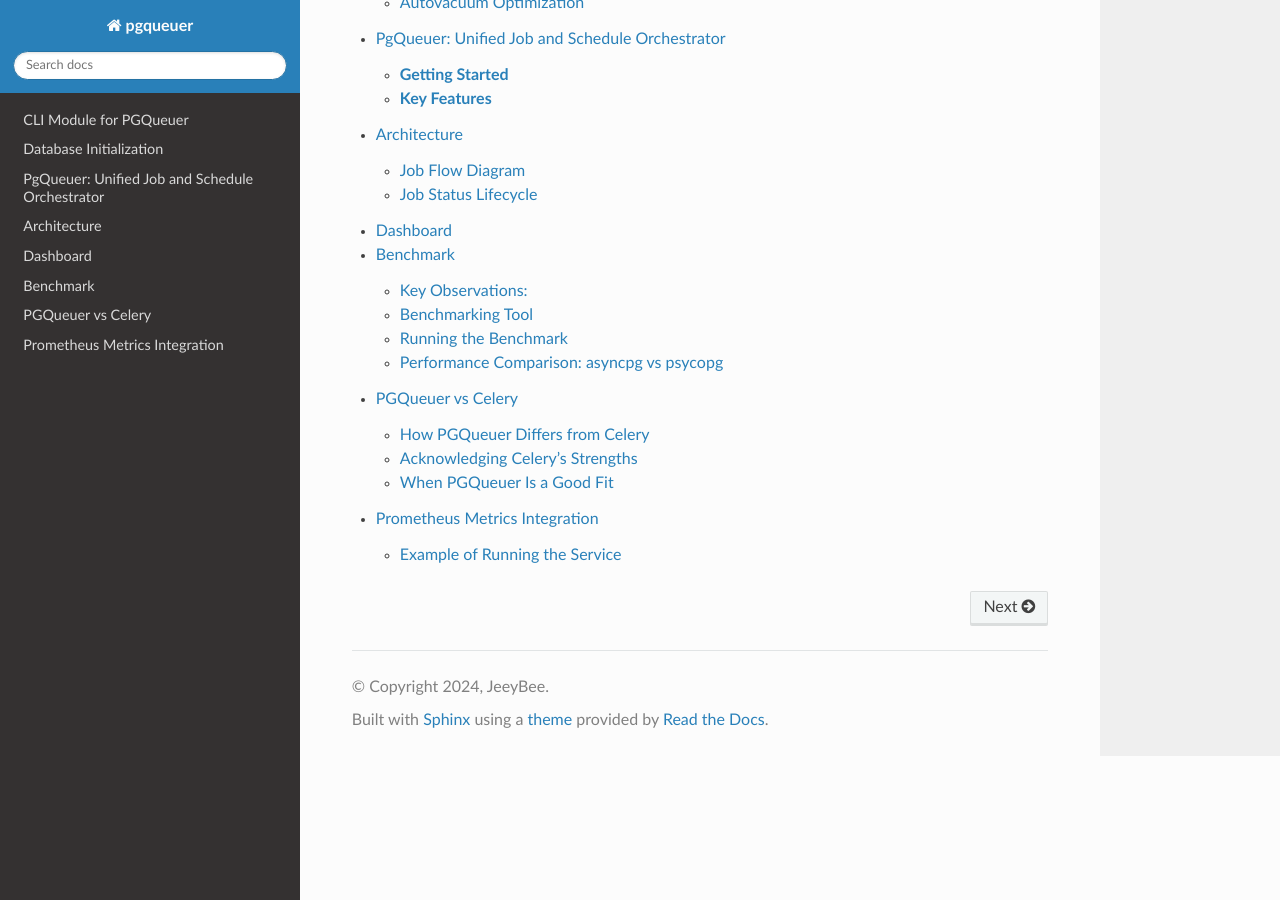
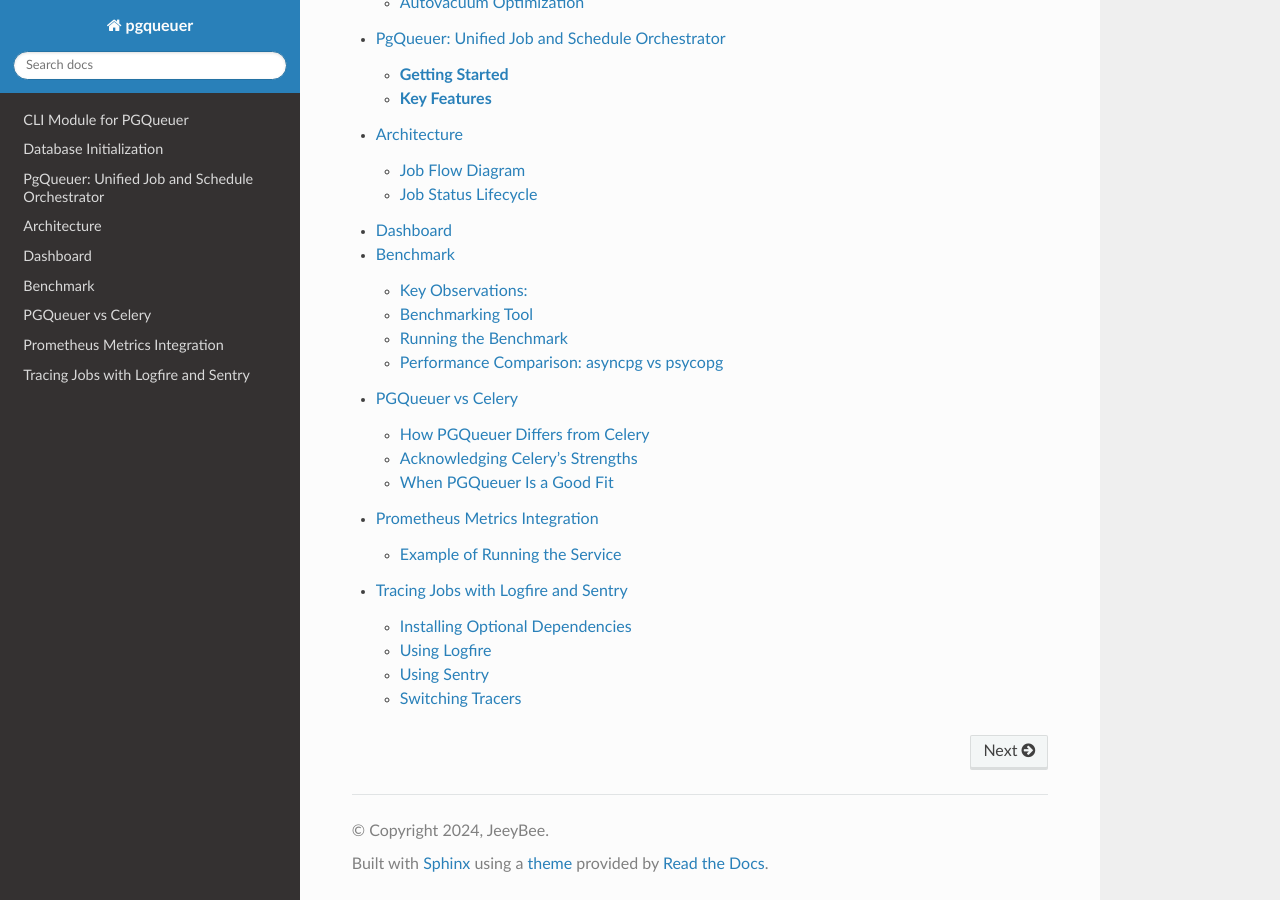
Before and after one commit to janbjorge/pgqueuer, a Sphinx documentation site: the page built from docs/index.rst, in a window 1280 px wide and 900 px high, scrolled down 1967 px. Built offline with Sphinx 7.4.7 and the Read the Docs theme 3.1.0, drawn with Linux system fonts in a browser that asks for light colours; pages that are not in the unit, such as notebooks, are missing from menus; some of the changed lines change nothing that is shown.

Commit message:
docs: add tracing guide

````diff
--- a/docs/index.rst
+++ b/docs/index.rst
@@ -67,3 +67,4 @@
    benchmark
    celery-comparison
    prometheus-metrics-service
+   tracing
--- /dev/null
+++ b/docs/tracing.md
@@ -0,0 +1,67 @@
+# Tracing Jobs with Logfire and Sentry
+
+PGQueuer supports distributed tracing through optional integrations with
+[Logfire](https://logfire.pydantic.dev/) and
+[Sentry](https://docs.sentry.io/).
+These tools allow you to visualize job execution and measure performance.
+
+## Installing Optional Dependencies
+
+Both tracing integrations are provided via optional extras. Install them with
+`pip` if you want to enable tracing:
+
+```bash
+pip install pgqueuer[logfire]
+# or
+pip install pgqueuer[sentry]
+```
+
+You can install both extras simultaneously if you need to switch between them.
+
+## Using Logfire
+
+Configure Logfire before running your producers and consumers. Then register the
+tracer with PGQueuer:
+
+```python
+import logfire
+from pgqueuer import tracing
+
+logfire.configure()
+tracing.set_tracing_class(tracing.LogfireTracing())
+```
+
+With this setup, trace context is added to job headers when you enqueue
+messages. Consumers automatically attach these headers to each span so that
+Logfire can correlate producer and consumer activity.
+
+Refer to Logfire's
+[manual tracing guide](https://logfire.pydantic.dev/docs/guides/onboarding-checklist/add-manual-tracing/)
+for more details about configuring spans and logging.
+
+## Using Sentry
+
+Sentry integration requires initialising the SDK with your DSN. Once configured,
+set the tracer class:
+
+```python
+import sentry_sdk
+from pgqueuer import tracing
+
+sentry_sdk.init(
+    dsn="https://<key>@o1.ingest.sentry.io/<project>",
+    traces_sample_rate=1.0,
+)
+tracing.set_tracing_class(tracing.SentryTracing())
+```
+
+Job headers will include Sentry tracing information so that consumer spans are
+linked to the producing transaction. See the
+[Sentry Python documentation](https://docs.sentry.io/platforms/python/)
+for advanced configuration options.
+
+## Switching Tracers
+
+Only one tracer can be active at a time. Call
+`tracing.set_tracing_class()` with the desired tracer implementation before
+starting producers or consumers.
````
